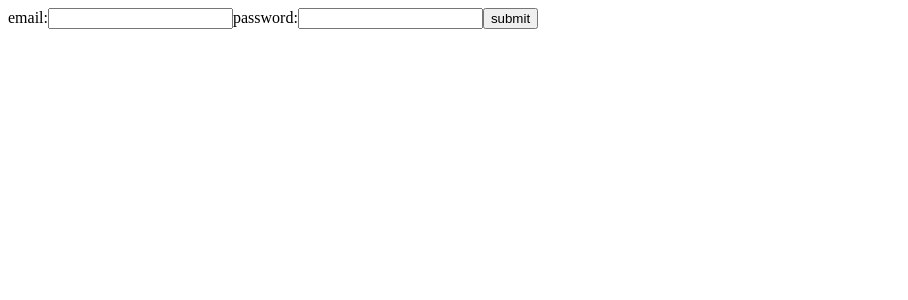
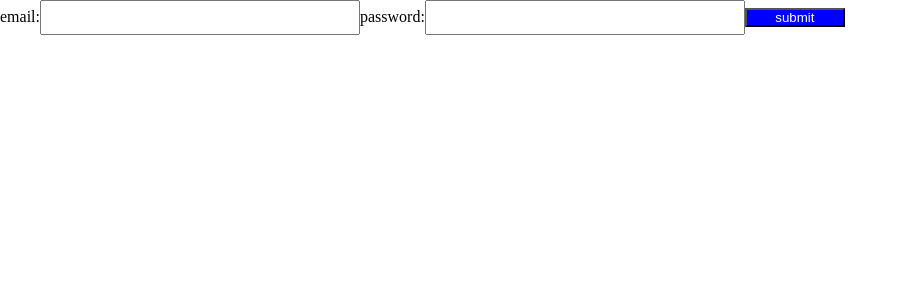
Before and after one commit to RadimYassin/form-validation, a React (Create React App) app: page / in a window 1280 px wide. Shown: the top 300 px of the page, without its empty margins (0-908 px from the left). Built offline with nearby package versions, Linux system fonts and the light colour scheme.

Commit message:
add code css in style.css

```diff
--- a/src/style.css
+++ b/src/style.css
@@ -0,0 +1,15 @@
+*{
+    padding: 0;
+    margin: 0;
+}
+
+input{
+    width: 300px;
+    padding: 8px
+}
+
+button{
+    width: 100px;
+    background-color: blue;
+    color: white;
+}
```
